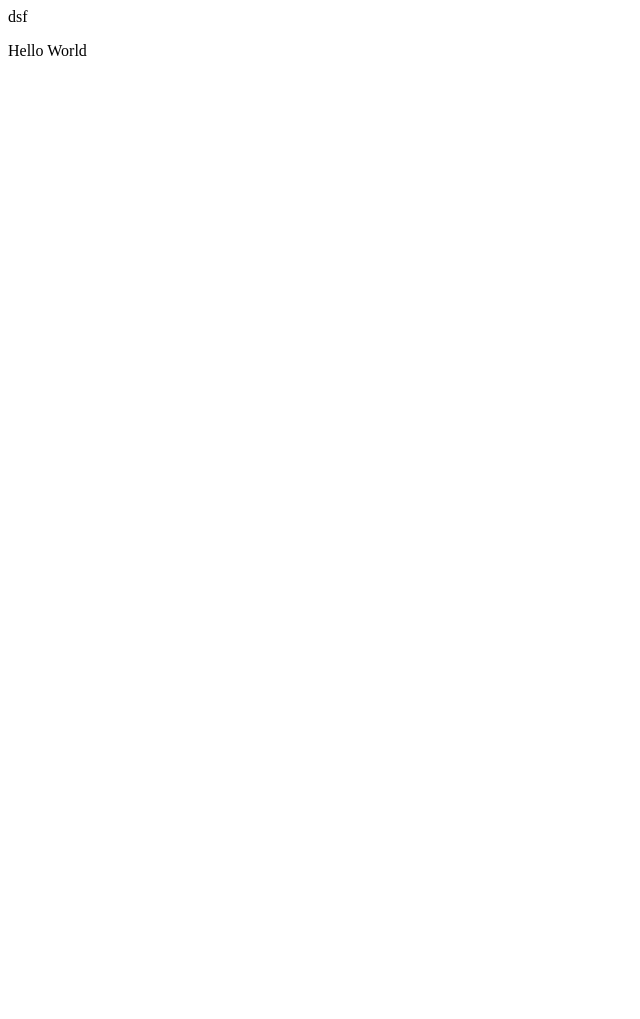
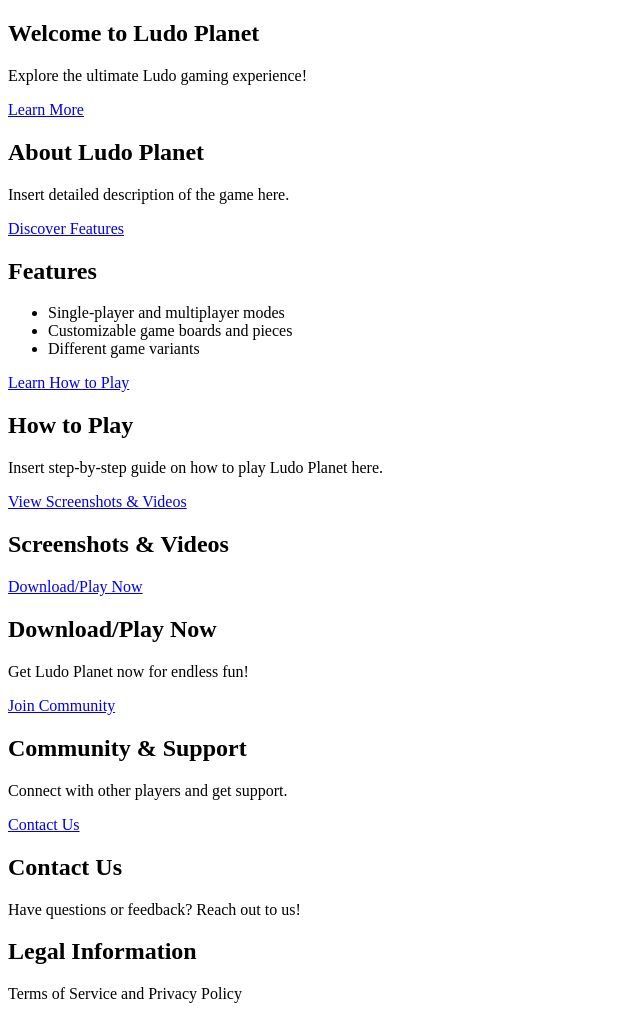
Before and after one commit to maroofsaeed/maroofsaeed.github.io, a website: page index.html in a window 1280 px wide. Shown: the whole page, without its empty margins (0-640 px from the left). Before the commit the page ends 800 px from the top, so only its background shows below. Drawn offline with Linux system fonts and the light colour scheme.

Commit message:
ludo planet changes

```diff
--- a/index.html
+++ b/index.html
@@ -1,7 +1,84 @@
-<html>
-	<head>dsf</head>
+<!DOCTYPE html>
+<html lang="en">
+<head>
+    <meta charset="UTF-8">
+    <meta name="viewport" content="width=device-width, initial-scale=1.0">
+    <title>Ludo Planet</title>
+    <!-- Add any CSS stylesheets or meta tags here -->
+</head>
+<body>
 
-<body>
-	<p>Hello World</p>
+<!-- Homepage -->
+<section id="homepage">
+    <h1>Welcome to Ludo Planet</h1>
+    <p>Explore the ultimate Ludo gaming experience!</p>
+    <a href="#about">Learn More</a>
+</section>
+
+<!-- About -->
+<section id="about">
+    <h2>About Ludo Planet</h2>
+    <p>Insert detailed description of the game here.</p>
+    <a href="#features">Discover Features</a>
+</section>
+
+<!-- Features -->
+<section id="features">
+    <h2>Features</h2>
+    <ul>
+        <li>Single-player and multiplayer modes</li>
+        <li>Customizable game boards and pieces</li>
+        <li>Different game variants</li>
+        <!-- Add more features here -->
+    </ul>
+    <a href="#how-to-play">Learn How to Play</a>
+</section>
+
+<!-- How to Play -->
+<section id="how-to-play">
+    <h2>How to Play</h2>
+    <p>Insert step-by-step guide on how to play Ludo Planet here.</p>
+    <a href="#screenshots-videos">View Screenshots & Videos</a>
+</section>
+
+<!-- Screenshots/Videos -->
+<section id="screenshots-videos">
+    <h2>Screenshots & Videos</h2>
+    <!-- Add screenshots and videos here -->
+    <a href="#download-play-now">Download/Play Now</a>
+</section>
+
+<!-- Download/Play Now -->
+<section id="download-play-now">
+    <h2>Download/Play Now</h2>
+    <p>Get Ludo Planet now for endless fun!</p>
+    <!-- Add download/play now links here -->
+    <a href="#community-support">Join Community</a>
+</section>
+
+<!-- Community/Support -->
+<section id="community-support">
+    <h2>Community & Support</h2>
+    <p>Connect with other players and get support.</p>
+    <!-- Add links to social media and support resources here -->
+    <a href="#contact-us">Contact Us</a>
+</section>
+
+<!-- Contact Us -->
+<section id="contact-us">
+    <h2>Contact Us</h2>
+    <p>Have questions or feedback? Reach out to us!</p>
+    <!-- Add contact information and form here -->
+</section>
+
+<!-- Legal Information -->
+<section id="legal-info">
+    <h2>Legal Information</h2>
+    <p>Terms of Service and Privacy Policy</p>
+    <!-- Add links to legal documents here -->
+</section>
+
+<!-- Add any JavaScript files or scripts here -->
+
 </body>
 </html>
```
